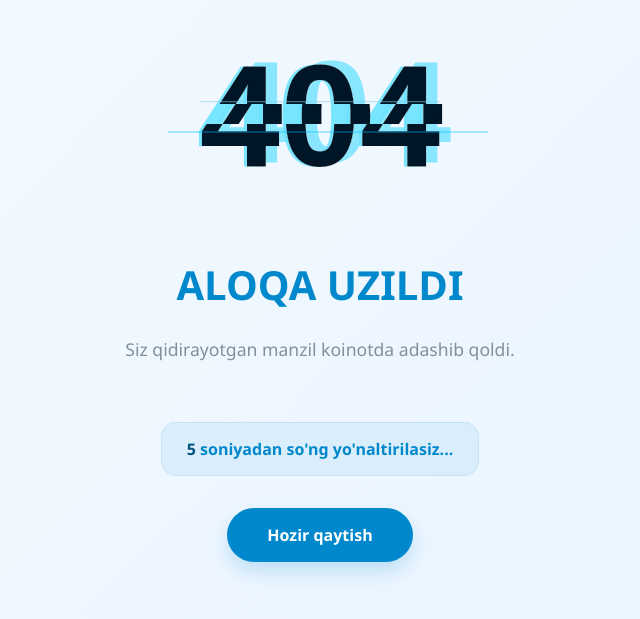
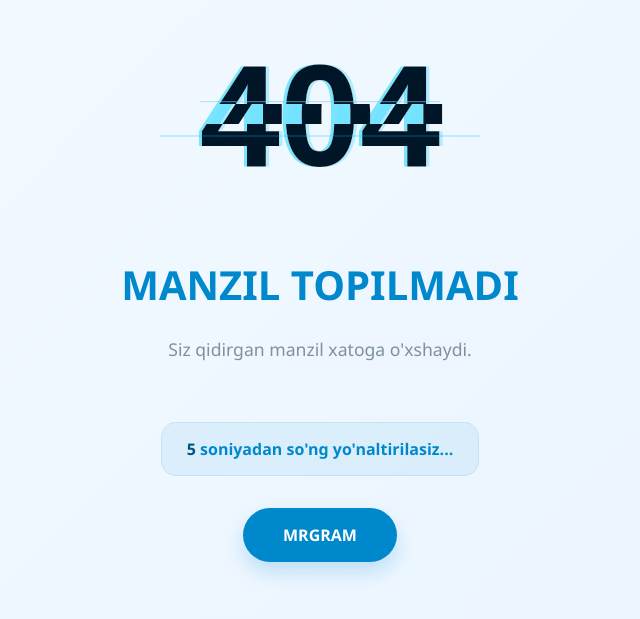
Before and after one commit to MR07110/MRgram, a plain HTML site: page 404.html in a window 1280 px wide. Shown: the part 105-724 px from the top of the page, without its empty margins (320-960 px from the left). Drawn offline with Linux system fonts and the light colour scheme.

Commit message:
Update 404.html

```diff
--- a/404.html
+++ b/404.html
@@ -101,14 +101,14 @@
             <img src="404.svg" alt="404 Error" style="width: 100%;">
         </div>
 
-        <h1 class="title">ALOQA UZILDI</h1>
-        <p class="subtitle" id="status-msg">Siz qidirayotgan manzil koinotda adashib qoldi.</p>
+        <h1 class="title">MANZIL TOPILMADI</h1>
+        <p class="subtitle" id="status-msg">Siz qidirgan manzil xatoga o'xshaydi.</p>
 
         <div class="timer-box" id="timer-display">
-            10 soniyadan so'ng tizimga qaytasiz...
+            10 soniyadan so'ng "MRGRAM"ga qaytasiz...
         </div>
 
-        <a href="https://mrgram.vercel.app" class="btn-back">Hozir qaytish</a>
+        <a href="https://mrgram.vercel.app" class="btn-back">MRGRAM</a>
     </div>
 
     <script>
```
